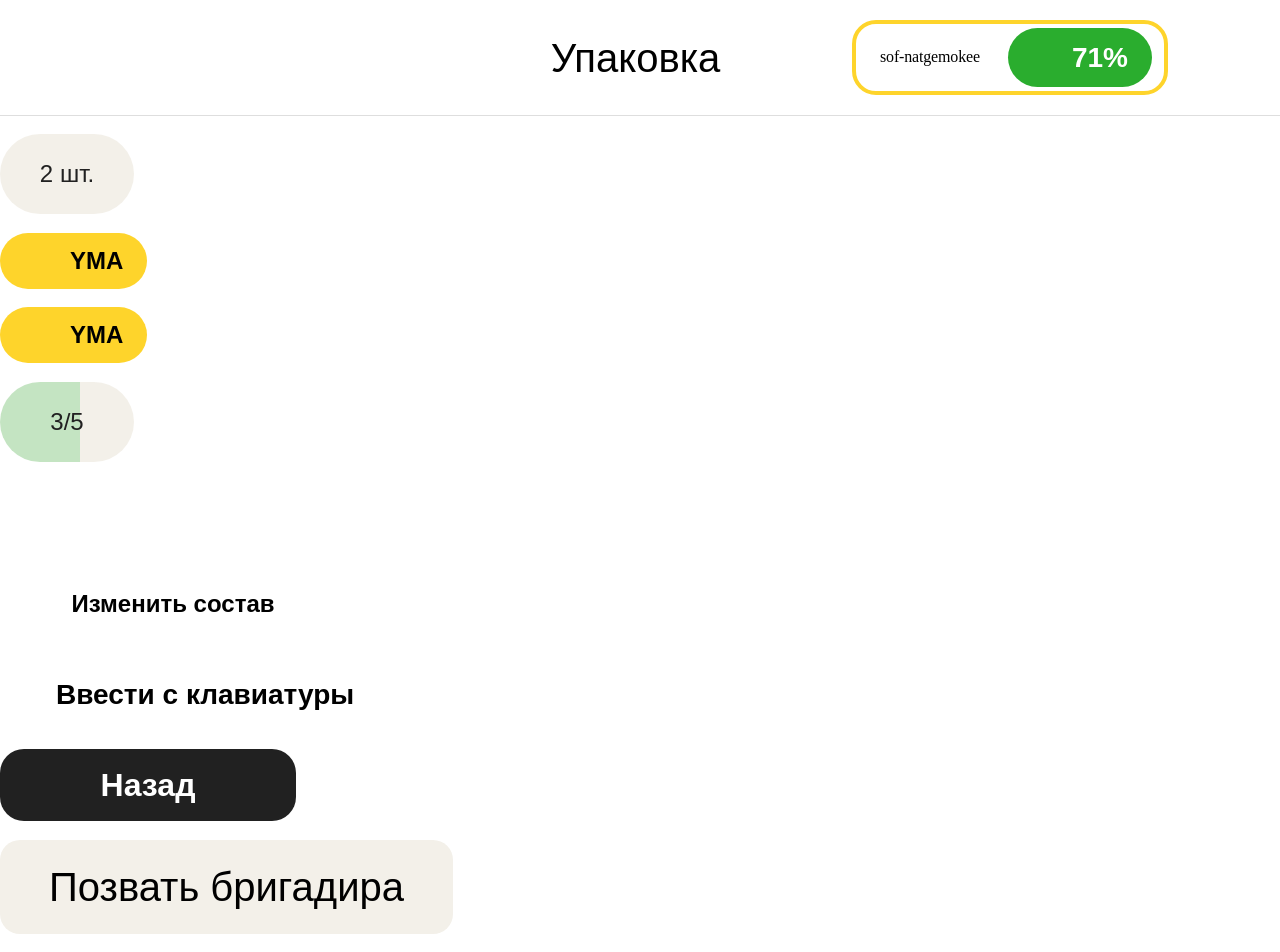
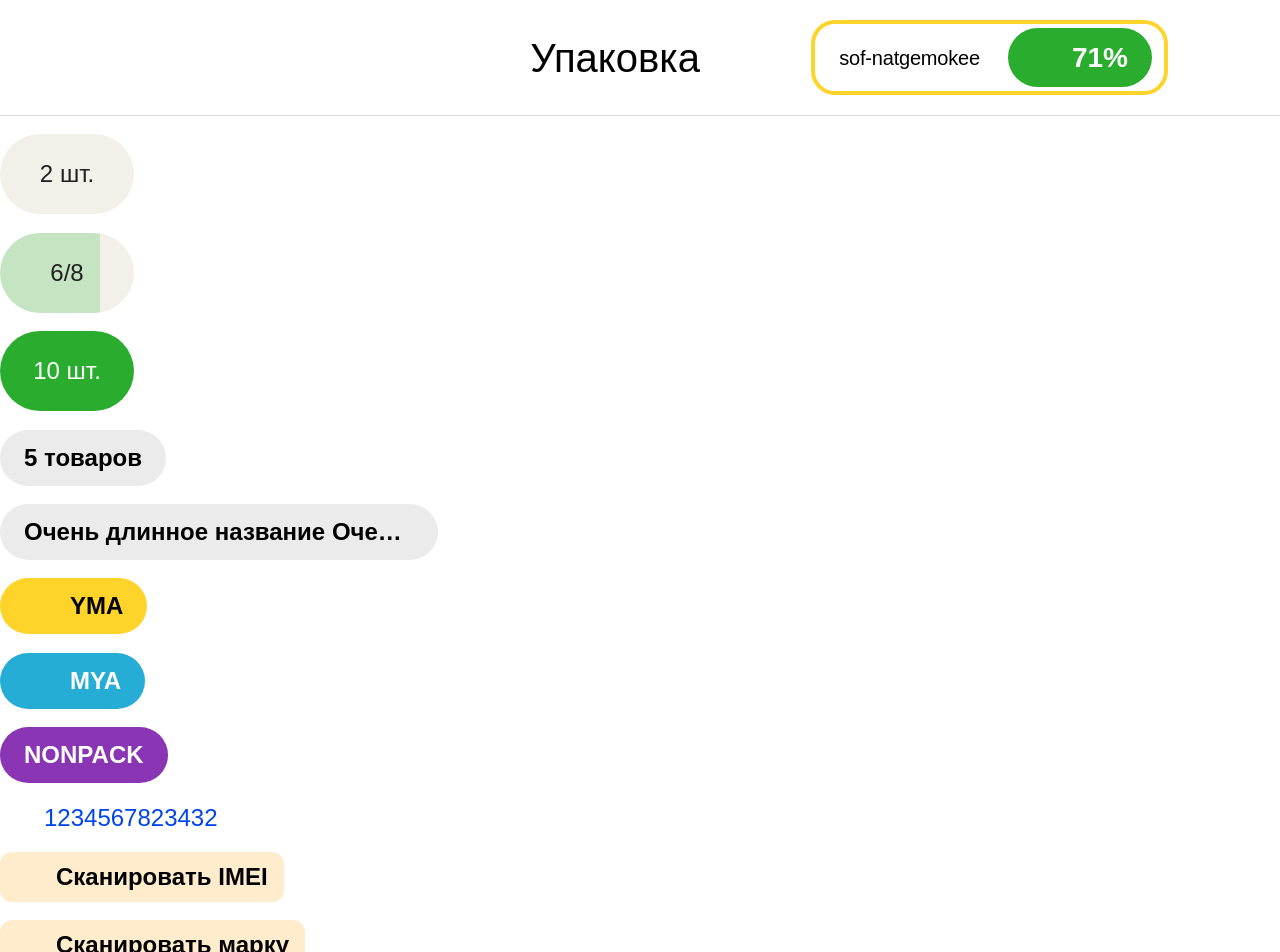
Before and after one commit to dashalalala24/parcel-packer, a React (Create React App) app: page / in a window 1280 px wide. Shown: the top 952 px of the page. Built offline with nearby package versions, Linux system fonts and the light colour scheme.

Commit message:
hotfix: iconImages in header & Tag max-width & App add all components

```diff
--- a/src/components/App/App.tsx
+++ b/src/components/App/App.tsx
@@ -1,12 +1,12 @@
-import "./App.css";
+import './App.css';
 import Tag from '../Tag/Tag';
 
 import Header from '../Header/Header';
-import Counter from "../Counter/Counter";
-import Icon from "../Icon/Icon";
-import Button, { ButtonColors, ButtonSizes } from "../Button/Button";
-import { IconImages } from "../Icon/types";
-import ActionButton from "../ActionButton/ActionButton";
+import Counter from '../Counter/Counter';
+import Icon from '../Icon/Icon';
+import Button, { ButtonColors, ButtonSizes } from '../Button/Button';
+import { IconImages } from '../Icon/types';
+import ActionButton from '../ActionButton/ActionButton';
 import Footer from '../Footer/Footer';
 
 function App() {
@@ -19,74 +19,106 @@ function App() {
         itemsTotal={2}
       />
       <br />
-      <Tag
-        type='YMA'
-        // value='5 товаров'
+      <Counter
+        itemsScanned={6}
+        itemsTotal={8}
+      />
+      <br />
+      <Counter
+        itemsScanned={10}
+        itemsTotal={10}
       />
       <br />
       <Tag
-        type='YMA'
+        type='info'
+        value='5 товаров'
       />
-      {/* Для проверки всех видов тегов: 'YMA' - коробка, 'MYA' - пакет, 'NONPACK' - другие упаковки,
-      1234567823432 - штриход, 'IMEI', 'chestnyy_znak', 'cancel', 'info'.
-      value только для 'info' */}
       <br />
-      <Counter itemsScanned={3} itemsTotal={5} />
+      <Tag
+        type='info'
+        value='Очень длинное название Очень длинное название Очень длинное название Очень длинное название'
+      />
       <br />
-      <Icon imgName={IconImages.burger} width={70} />
+      <Tag type='YMA' />
+      <br />
+      <Tag type='MYA' />
+      <br />
+      <Tag type='NONPACK' />
+      <br />
+      <Tag type={1234567823432} />
+      <br />
+      <Tag type='IMEI' />
+      <br />
+      <Tag type='chestnyy_znak' />
+      <br />
+      <Tag type='cancel' />
+      <br />
+      <Icon
+        imgName={IconImages.burger}
+        width={70}
+      />
       <br />
       <Button
         onClick={() => {
-          console.log("Hello");
+          console.log('Hello');
         }}
         size={ButtonSizes.xs}
-        text="Изменить состав"
+        text='Изменить состав'
         icon={IconImages.edit}
       />
       <br />
       <Button
         onClick={() => {
-          console.log("Hello");
+          console.log('Hello');
         }}
         size={ButtonSizes.s}
-        text="Ввести с клавиатуры"
+        text='Ввести с клавиатуры'
         icon={IconImages.keyboard}
       />
       <br />
       <Button
         onClick={() => {
-          console.log("Hello");
+          console.log('Hello');
         }}
         color={ButtonColors.black}
         size={ButtonSizes.m}
-        text="Назад"
+        text='Назад'
       />
       <br />
       <Button
         onClick={() => {
-          console.log("Hello");
+          console.log('Hello');
         }}
         color={ButtonColors.beige}
         size={ButtonSizes.l}
-        text="Позвать бригадира"
+        text='Позвать бригадира'
       />
       <br />
       <Button
         onClick={() => {
-          console.log("Hello");
+          console.log('Hello');
         }}
         color={ButtonColors.yellow}
         size={ButtonSizes.xl}
-        text="Готово"
+        text='Готово'
         icon={IconImages.qrCode}
       />
       <br />
-      <ActionButton icon={IconImages.cross} onClick={() => {console.log("Hello")}} />
+      <ActionButton
+        icon={IconImages.cross}
+        onClick={() => {
+          console.log('Hello');
+        }}
+      />
       <br />
-      <ActionButton icon={IconImages.backArrow} onClick={() => {console.log("Hello")}} />
+      <ActionButton
+        icon={IconImages.backArrow}
+        onClick={() => {
+          console.log('Hello');
+        }}
+      />
 
       <Footer />
-
     </div>
   );
 }
--- a/src/components/Header/Header.css
+++ b/src/components/Header/Header.css
@@ -46,6 +46,7 @@
   margin: 0;
   padding: 0;
   letter-spacing: var(--letter-spacing-s);
+  font: var(--font-4xs);
 }
 
 .header__efficiency {
--- a/src/components/Header/Header.tsx
+++ b/src/components/Header/Header.tsx
@@ -1,23 +1,24 @@
 import { FC } from 'react';
 import './Header.css';
 import Icon from '../Icon/Icon';
+import IconImages from '../Icon/types';
 
 const Header: FC = () => {
   return (
     <header className='header'>
       <div className='header__burger-nav'>
         <Icon
-          imgName={'burger'}
+          imgName={IconImages.burger}
           width={72}
         />
         <div className='header__logo'>
           <Icon
-            imgName={'yaLogo'}
+            imgName={IconImages.yaLogo}
             width={92}
             height={44}
           />
           <Icon
-            imgName={'yaLogoname'}
+            imgName={IconImages.yaLogoname}
             width={93}
             height={46}
           />
@@ -29,14 +30,15 @@ const Header: FC = () => {
           <p className='header__username'>sof-natgemokee</p>
           <div className='header__efficiency'>
             <Icon
-              imgName={'rocket'}
+              imgName={IconImages.rocket}
               width={32}
+              color='white'
             />
             <p className='header__efficiency-percentage'>71%</p>
           </div>
         </div>
         <Icon
-          imgName={'kebab'}
+          imgName={IconImages.kebab}
           width={72}
         />
       </div>
--- a/src/components/Icon/types.ts
+++ b/src/components/Icon/types.ts
@@ -1,16 +1,17 @@
 export enum IconImages {
-  backArrow = "backArrow",
-  barcode = "barcode",
-  burger = "burger",
-  cross = "cross",
-  edit = "edit",
-  kebab = "kebab",
-  keyboard = "keyboard",
-  market = "market",
-  qrCode = "qrCode",
-  rocket = "rocket",
-  warning = "warning",
-  yaLogo = "yaLogo",
+  backArrow = 'backArrow',
+  barcode = 'barcode',
+  burger = 'burger',
+  cross = 'cross',
+  edit = 'edit',
+  kebab = 'kebab',
+  keyboard = 'keyboard',
+  market = 'market',
+  qrCode = 'qrCode',
+  rocket = 'rocket',
+  warning = 'warning',
+  yaLogo = 'yaLogo',
+  yaLogoname = 'yaLogoname',
 }
 
 export default IconImages;
--- a/src/components/Tag/Tag.css
+++ b/src/components/Tag/Tag.css
@@ -2,7 +2,6 @@
   display: flex;
   align-items: center;
   gap: 8px;
-  /* max-width: 56px; */
   padding: 9px 24px;
   max-width: fit-content;
   border-radius: var(--border-radius-2xl);
@@ -40,6 +39,8 @@
 .tag_type_info {
   background-color: var(--gray-color-2);
   padding: 13px 24px;
+  width: fit-content;
+  max-width: 390px;
 }
 
 .tag__text {
@@ -48,6 +49,9 @@
   text-align: center;
   margin: 0;
   padding: 0;
+  overflow: hidden;
+  text-overflow: ellipsis;
+  white-space: nowrap;
 }
 
 .tag__text_color_white {
--- a/src/vendor/variables.css
+++ b/src/vendor/variables.css
@@ -21,6 +21,7 @@
   --font-xs: 400 28px/35px 'Yandex Sans Display', 'Arial', sans-serif;
   --font-2xs: 400 24px/32px 'Yandex Sans Display', 'Arial', sans-serif;
   --font-3xs: 400 14px/20px 'Yandex Sans Display', 'Arial', sans-serif;
+  --font-4xs: 400 20px/26px 'Yandex Sans Display', 'Arial', sans-serif;
 
   --font-button-xl: 700 48px/60px 'Yandex Sans Display', 'Arial', sans-serif;
   --font-button-l: 400 40px/44px 'Yandex Sans Display', 'Arial', sans-serif;
```
